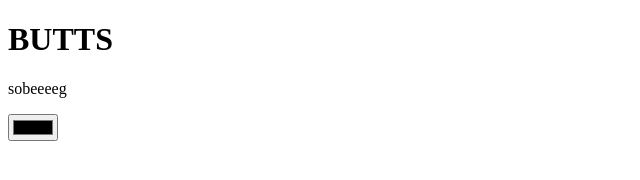
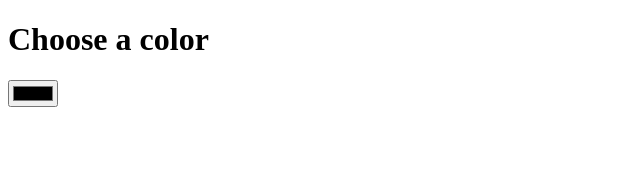
Before and after one commit to Whatsyourfav/Whatsyourfav-, a plain HTML site: page index.html in a window 1280 px wide. Shown: the whole page, without its empty margins (0-640 px from the left). Drawn offline with Linux system fonts and the light colour scheme.

Commit message:
Update index.html

```diff
--- a/index.html
+++ b/index.html
@@ -2,12 +2,11 @@
 <html>
     <head>
         <meta charset="utf-8">
-      <title>Project: Travel webpage</title>
+      <title>Love Thy Hue</title>
   </head>
   <body>
-    <h1>BUTTS</h1>
+    <h1>Choose a color</h1>
 
-    <p> sobeeeeg </p>
   </body>
 </html>
 
```
